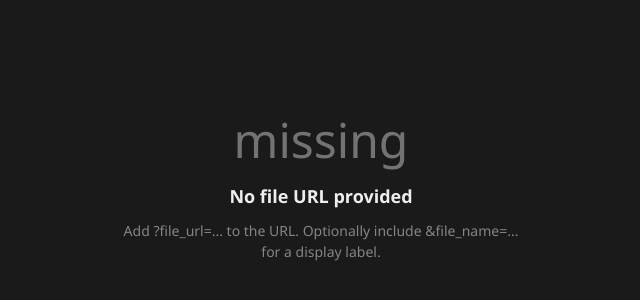
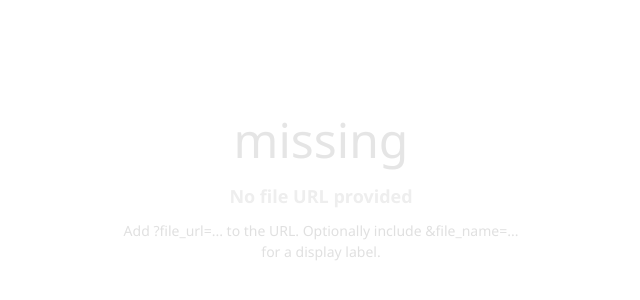
Before and after one commit to veenu-wootz/file-embed-preview, a plain HTML site: page index.html in a window 1280 px wide. Shown: the part 216-516 px from the top of the page, without its empty margins (319-959 px from the left). Drawn offline with Linux system fonts and the light colour scheme.

Commit message:
Change background color from dark to light

```diff
--- a/index.html
+++ b/index.html
@@ -8,7 +8,7 @@
     *, *::before, *::after { box-sizing: border-box; margin: 0; padding: 0; }
 
     body {
-      background: #1a1a1a;
+      background: #ffffff;
       font-family: 'Segoe UI', system-ui, sans-serif;
       min-height: 100vh;
       overflow-x: hidden;
```
